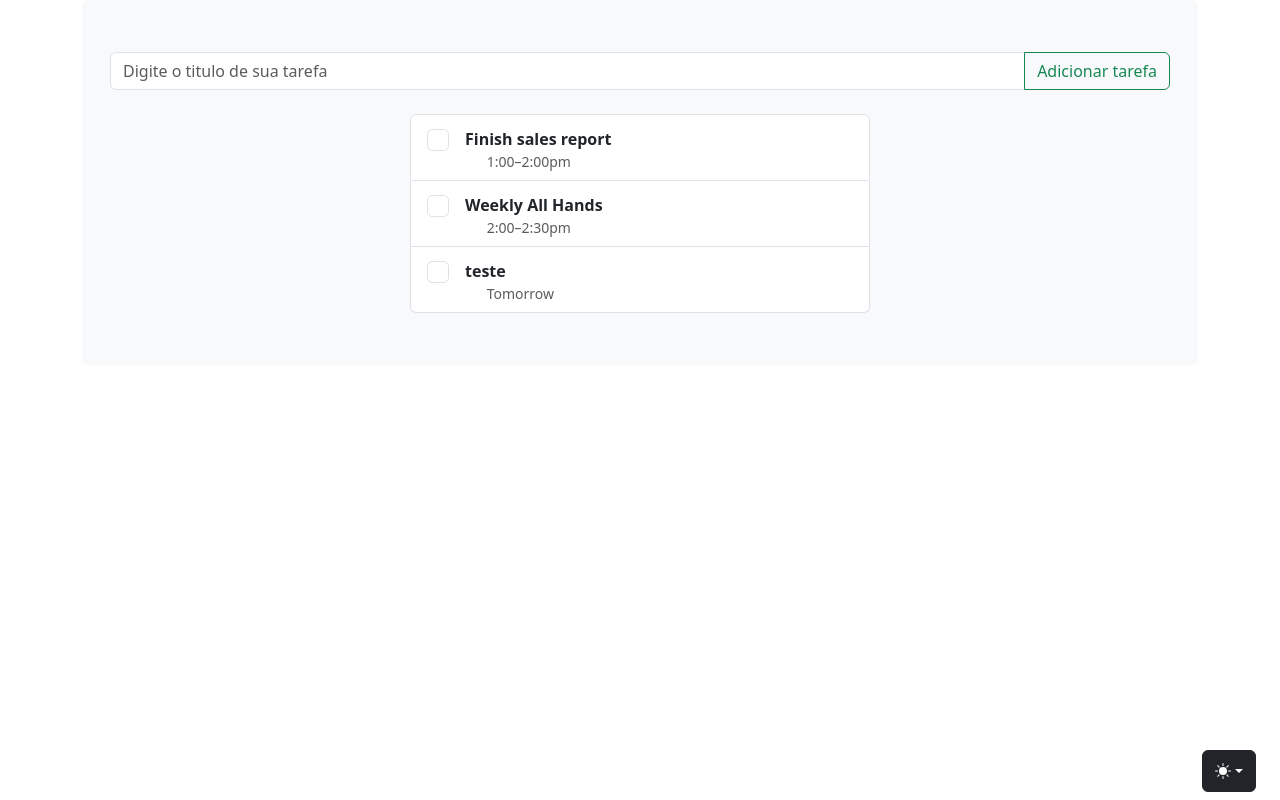
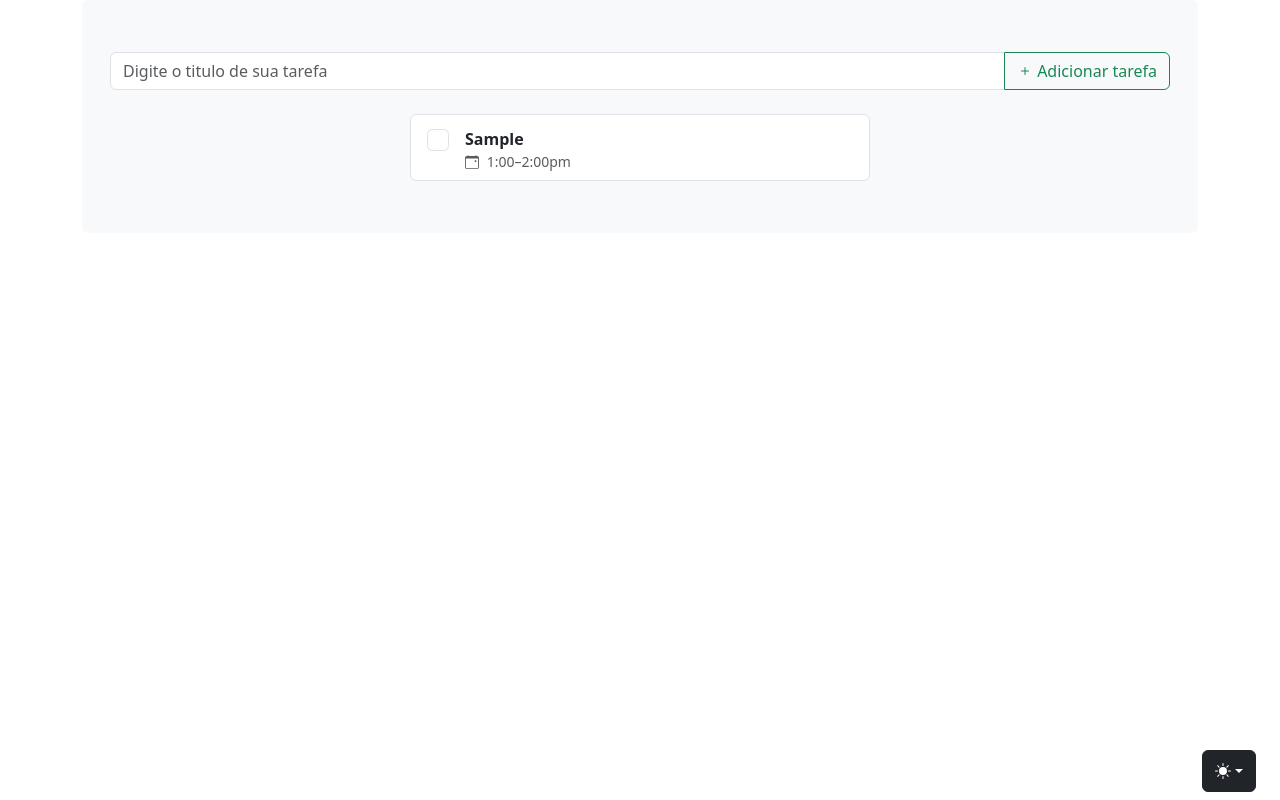
Before and after one commit to reotsugua/todolist, a website built with Vite: page src/index.html in a window 1280 px wide. Both pictures are taken after typing "Sample" into the empty fields and a click on the button "Adicionar tarefa". Built offline with nearby package versions, Linux system fonts and the light colour scheme.

Commit message:
addTaskToList feito

```diff
--- a/src/index.html
+++ b/src/index.html
@@ -156,48 +156,28 @@
             <div class="input-group">
               <input type="text" class="form-control" placeholder="Digite o titulo de sua tarefa" aria-label="Recipient's username" aria-describedby="button-addon2" required>
               <button class="btn btn-outline-success" type="submit" id="button-addon2">
-                Adicionar tarefa
+                <svg xmlns="http://www.w3.org/2000/svg" width="16" height="16" fill="currentColor" class="bi bi-plus" viewBox="0 0 16 16">
+                  <path d="M8 4a.5.5 0 0 1 .5.5v3h3a.5.5 0 0 1 0 1h-3v3a.5.5 0 0 1-1 0v-3h-3a.5.5 0 0 1 0-1h3v-3A.5.5 0 0 1 8 4"/>
+                </svg> Adicionar tarefa
               </button>
             </div>
           </form>
         </div>
         <div class="list-group">
-          <label class="list-group-item list-group-item-action cursor-pointer d-flex gap-3">
+          <!-- <label class="list-group-item list-group-item-action cursor-pointer d-flex gap-3">
             <input class="form-check-input flex-shrink-0" type="checkbox" value="" style="font-size: 1.375em;">
             <span class="pt-1 form-checked-content">
-              <strong>Finish sales report</strong>
+              <strong>${value}</strong>
               <small class="d-block text-body-secondary">
-                <svg class="bi me-1" width="1em" height="1em">
-                  <use xlink:href="#calendar-event" />
+                <svg xmlns="http://www.w3.org/2000/svg" width="1em" height="1em" fill="currentColor" class="bi bi-calendar-event me-1" viewBox="0 0 16 16">
+                  <path d="M11 6.5a.5.5 0 0 1 .5-.5h1a.5.5 0 0 1 .5.5v1a.5.5 0 0 1-.5.5h-1a.5.5 0 0 1-.5-.5z"/>
+                  <path d="M3.5 0a.5.5 0 0 1 .5.5V1h8V.5a.5.5 0 0 1 1 0V1h1a2 2 0 0 1 2 2v11a2 2 0 0 1-2 2H2a2 2 0 0 1-2-2V3a2 2 0 0 1 2-2h1V.5a.5.5 0 0 1 .5-.5M1 4v10a1 1 0 0 0 1 1h12a1 1 0 0 0 1-1V4z"/>
                 </svg>
                 1:00–2:00pm
               </small>
             </span>
-          </label>
-          <label class="list-group-item list-group-item-action cursor-pointer d-flex gap-3">
-            <input class="form-check-input flex-shrink-0" type="checkbox" value="" style="font-size: 1.375em;">
-            <span class="pt-1 form-checked-content">
-              <strong>Weekly All Hands</strong>
-              <small class="d-block text-body-secondary">
-                <svg class="bi me-1" width="1em" height="1em">
-                  <use xlink:href="#calendar-event" />
-                </svg>
-                2:00–2:30pm
-              </small>
-            </span>
-          </label>
-          <label class="list-group-item list-group-item-action cursor-pointer d-flex gap-3">
-            <input class="form-check-input flex-shrink-0" type="checkbox" value="" style="font-size: 1.375em;">
-            <span class="pt-1 form-checked-content">
-              <strong>teste</strong>
-              <small class="d-block text-body-secondary">
-                <svg class="bi me-1" width="1em" height="1em">
-                  <use xlink:href="#alarm" />
-                </svg>
-                Tomorrow
-              </small>
-            </span>
-          </label>
+          </label> -->
+
         </div>
       </div>
     </div>
--- a/src/js/shared/utils.js
+++ b/src/js/shared/utils.js
@@ -1,5 +1,25 @@
+const htmlTask = value => `
+    <input class="form-check-input flex-shrink-0" type="checkbox" value="" style="font-size: 1.375em;">
+    <span class="pt-1 form-checked-content">
+        <strong>${value}</strong>
+        <small class="d-block text-body-secondary">
+            <svg xmlns="http://www.w3.org/2000/svg" width="1em" height="1em" fill="currentColor" class="bi bi-calendar-event me-1" viewBox="0 0 16 16">
+                <path d="M11 6.5a.5.5 0 0 1 .5-.5h1a.5.5 0 0 1 .5.5v1a.5.5 0 0 1-.5.5h-1a.5.5 0 0 1-.5-.5z"/>
+                <path d="M3.5 0a.5.5 0 0 1 .5.5V1h8V.5a.5.5 0 0 1 1 0V1h1a2 2 0 0 1 2 2v11a2 2 0 0 1-2 2H2a2 2 0 0 1-2-2V3a2 2 0 0 1 2-2h1V.5a.5.5 0 0 1 .5-.5M1 4v10a1 1 0 0 0 1 1h12a1 1 0 0 0 1-1V4z"/>
+            </svg>
+            1:00–2:00pm
+        </small>
+    </span>
+`
+const taskList = document.querySelector('.list-group');
+
 const addTaskToList = valueInput => {
-    console.log(`add a task ${valueInput}`)
+    const label = document.createElement('label');
+    label.classList.add('list-group-item', 'list-group-item-action', 'cursor-pointer', 'd-flex', 'gap-3');
+
+    label.innerHTML = htmlTask(valueInput);
+
+    taskList.append(label);
 };
 const updateDatabase = valueInput => {console.log(`atualizou o db com ${valueInput}`)};
 
```
Also changed, not shown: src/js/core/service.js (deleted, +0 -7 lines), src/js/core/serviceTask.js (added, +21 -0 lines).
